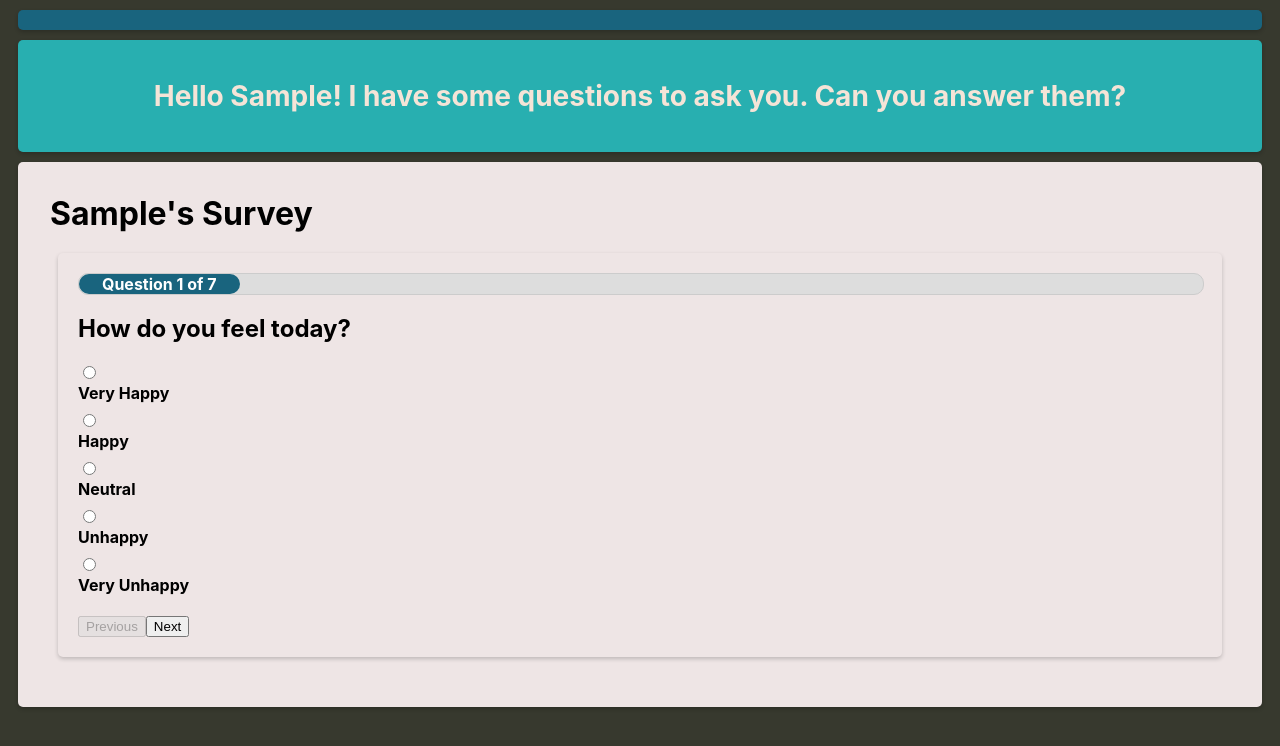
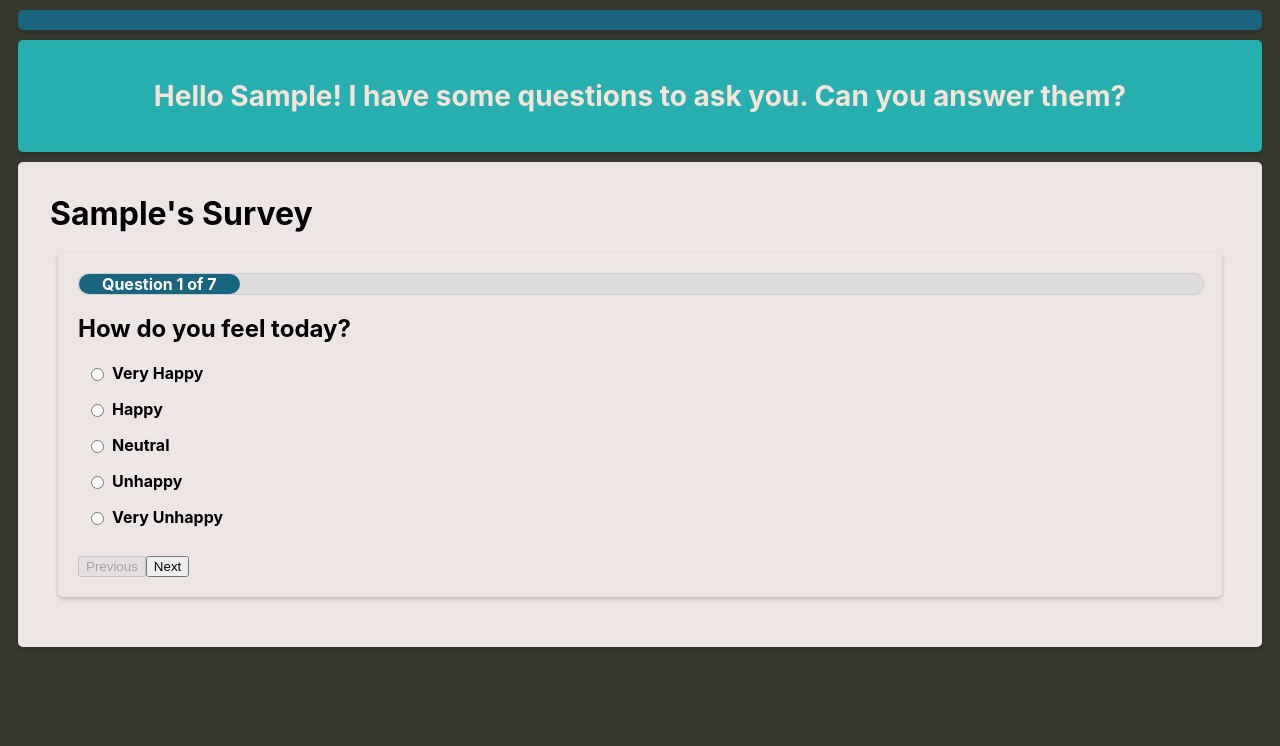
Before and after one commit to ozanugurozturk/project-survey-OzanUgurOzturk, a React (Vite) app: page / in a window 1280 px wide. Both pictures are taken after typing "Sample" into the empty fields and a click on the button "Submit". Shown: the top 746 px of the page. Built offline with nearby package versions, Linux system fonts and the light colour scheme; no server answers.

Commit message:
Some more fixes

```diff
--- a/src/App.jsx
+++ b/src/App.jsx
@@ -1,5 +1,5 @@
 import React from 'react';
-import SurveyContainer from './components/SurveyContainer';  // Update the import path if needed
+import SurveyContainer from './components/SurveyContainer';
 
 const App = () => {
   return (
--- a/src/components/questionTypes/QuestionTypes.css
+++ b/src/components/questionTypes/QuestionTypes.css
@@ -3,5 +3,12 @@
 }
 
 .option-container {
+    margin: 8px;
+    display: flex; /* Use flexbox */
+    align-items: center;
+}
+
+.option-container input {
     margin-bottom: 8px;
+    margin-right: 8px;
 }
```
